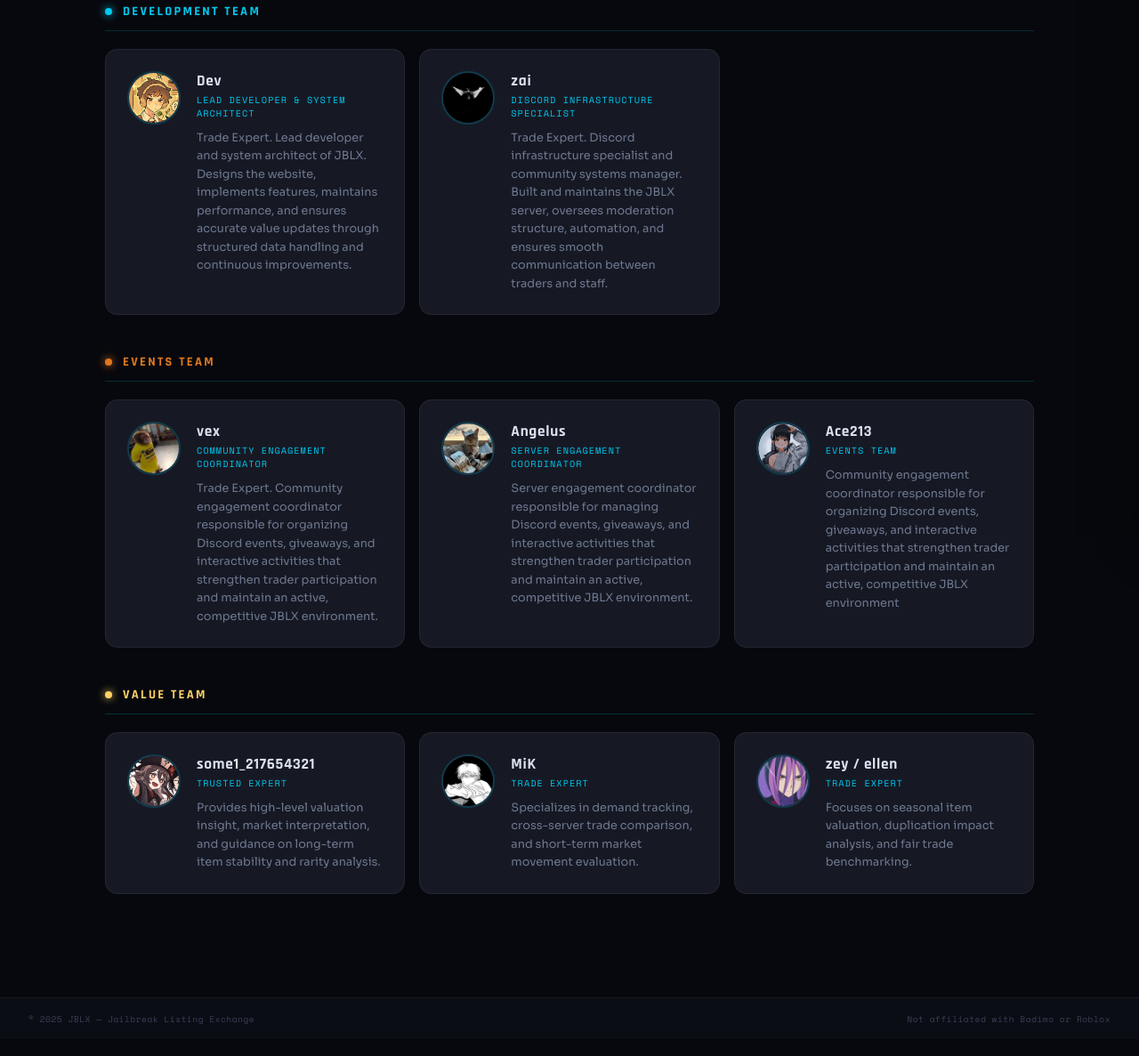
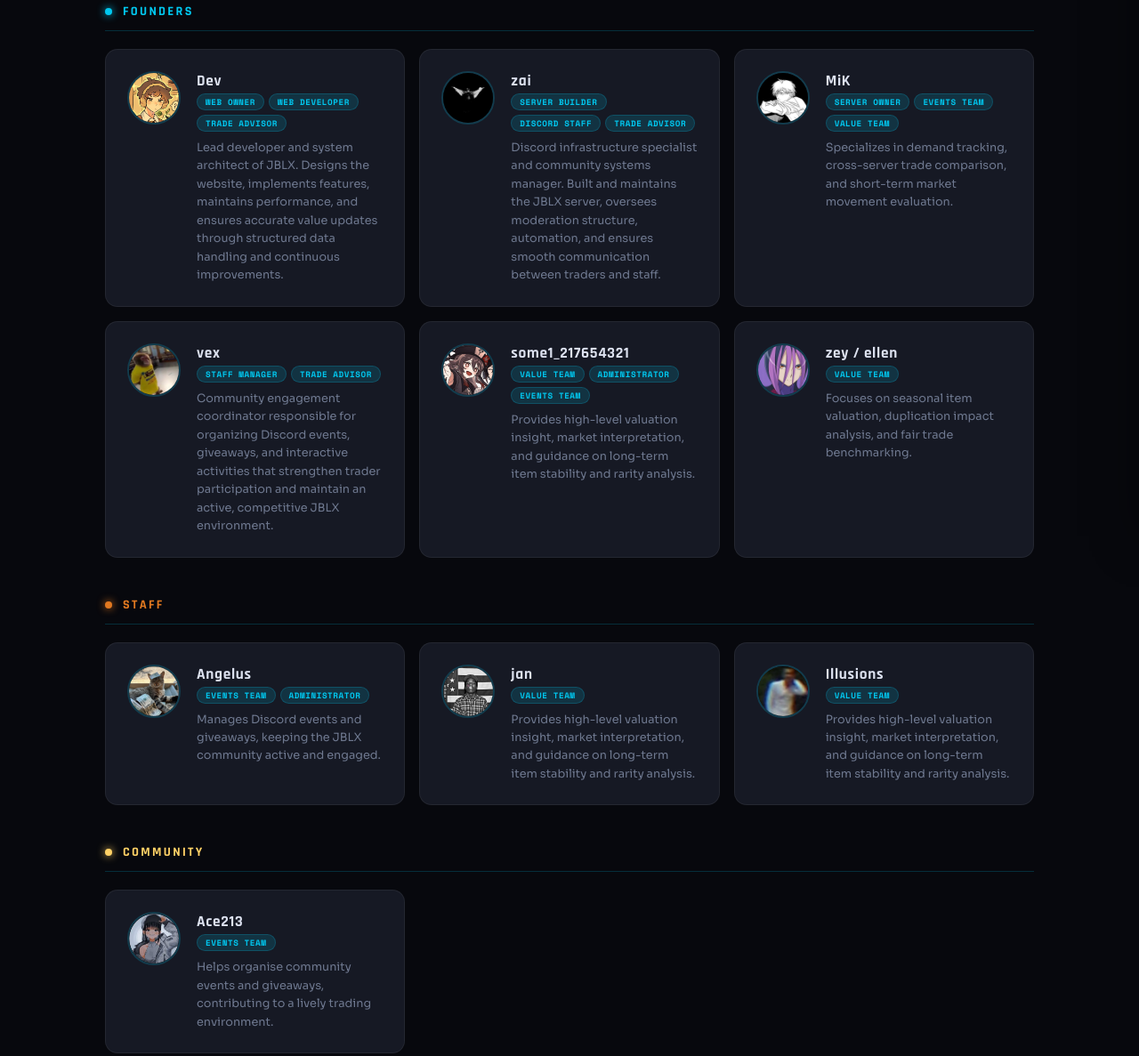
Before and after one commit to rieldevdex/projectjblx, a plain HTML site: page teams.html in a window 1280 px wide. Shown: the part 198-1385 px from the top of the page at 89% size. Drawn offline with nearby package versions, Linux system fonts and the light colour scheme.

Commit message:
Updated teams

```diff
--- a/teams.html
+++ b/teams.html
@@ -15,6 +15,29 @@
   <meta property="og:type" content="website" />
   <meta name="twitter:card" content="summary_large_image" />
   <meta name="theme-color" content="#00C8F0" />
+  <style>
+    .team-roles {
+      display: flex;
+      flex-wrap: wrap;
+      gap: 5px;
+      margin-bottom: 8px;
+    }
+    .role-pill {
+      display: inline-flex;
+      align-items: center;
+      padding: 2px 9px;
+      border-radius: 99px;
+      font-family: var(--font-mono);
+      font-size: 0.58rem;
+      font-weight: 700;
+      letter-spacing: 0.06em;
+      text-transform: uppercase;
+      color: var(--accent);
+      background: var(--accent-glow);
+      border: 1px solid var(--border-hi);
+      white-space: nowrap;
+    }
+  </style>
 </head>
 <body>
 
@@ -44,7 +67,7 @@
         <svg viewBox="0 0 24 24" fill="none" stroke="currentColor" stroke-width="2" stroke-linecap="round" stroke-linejoin="round" width="14" height="14"><path d="M17 21v-2a4 4 0 0 0-4-4H5a4 4 0 0 0-4 4v2"/><circle cx="9" cy="7" r="4"/><path d="M23 21v-2a4 4 0 0 0-3-3.87M16 3.13a4 4 0 0 1 0 7.75"/></svg>
         <span>Team</span>
       </a>
-      <a href="quiz.html" class="nav-link ">
+      <a href="quiz.html" class="nav-link">
         <svg viewBox="0 0 24 24" fill="none" stroke="currentColor" stroke-width="2" stroke-linecap="round" stroke-linejoin="round" width="14" height="14"><circle cx="12" cy="12" r="10"/><path d="M9.09 9a3 3 0 0 1 5.83 1c0 2-3 3-3 3"/><line x1="12" y1="17" x2="12.01" y2="17"/></svg>
         <span>Quiz</span>
       </a>
@@ -61,121 +84,174 @@
     <h1 class="teams-title">The JBLX Team</h1>
     <p class="teams-subtitle">The people who build, maintain and power the Jailbreak Listing Exchange.</p>
 
-    <!-- ── DEVELOPMENT TEAM ──────────────────────────────────── -->
-    <section class="team-section" style="animation-delay:0.1s">
+    <!-- ── FOUNDERS ───────────────────────────────────────────── -->
+    <section class="team-section" style="animation-delay:0.08s">
       <div class="team-section-header">
         <div class="team-section-icon"></div>
-        <h2 class="team-section-title">Development Team</h2>
+        <h2 class="team-section-title">Founders</h2>
       </div>
       <div class="team-grid">
 
-        <div class="team-card" style="animation-delay:0.12s">
+        <div class="team-card" style="animation-delay:0.10s">
           <div class="team-avatar">
             <img src="assets/team-photo/dev-photo.png" alt="Dev">
           </div>
           <div class="team-info">
             <div class="team-name">Dev</div>
-            <div class="team-role">Lead Developer &amp; System Architect</div>
-            <p class="team-desc">Trade Expert. Lead developer and system architect of JBLX. Designs the website, implements features, maintains performance, and ensures accurate value updates through structured data handling and continuous improvements.</p>
+            <div class="team-roles">
+              <span class="role-pill">Web Owner</span>
+              <span class="role-pill">Web Developer</span>
+              <span class="role-pill">Trade Advisor</span>
+            </div>
+            <p class="team-desc">Lead developer and system architect of JBLX. Designs the website, implements features, maintains performance, and ensures accurate value updates through structured data handling and continuous improvements.</p>
           </div>
         </div>
 
-        <div class="team-card" style="animation-delay:0.18s">
+        <div class="team-card" style="animation-delay:0.14s">
           <div class="team-avatar">
-            <img src="assets/team-photo/zai-photo.webp" alt="zai" style="background-color: black;">
+            <img src="assets/team-photo/zai-photo.webp" alt="zai" style="background-color:black;">
           </div>
           <div class="team-info">
             <div class="team-name">zai</div>
-            <div class="team-role">Discord Infrastructure Specialist</div>
-            <p class="team-desc">Trade Expert. Discord infrastructure specialist and community systems manager. Built and maintains the JBLX server, oversees moderation structure, automation, and ensures smooth communication between traders and staff.</p>
+            <div class="team-roles">
+              <span class="role-pill">Server Builder</span>
+              <span class="role-pill">Discord Staff</span>
+              <span class="role-pill">Trade Advisor</span>
+            </div>
+            <p class="team-desc">Discord infrastructure specialist and community systems manager. Built and maintains the JBLX server, oversees moderation structure, automation, and ensures smooth communication between traders and staff.</p>
+          </div>
+        </div>
+
+        <div class="team-card" style="animation-delay:0.30s">
+          <div class="team-avatar">
+            <img src="assets/team-photo/mik-photo.webp" alt="mik">
+          </div>
+          <div class="team-info">
+            <div class="team-name">MiK</div>
+            <div class="team-roles">
+              <span class="role-pill">Server Owner</span>
+              <span class="role-pill">Events Team</span>
+              <span class="role-pill">Value Team</span>
+            </div>
+            <p class="team-desc">Specializes in demand tracking, cross-server trade comparison, and short-term market movement evaluation.</p>
+          </div>
+        </div>
+
+        <div class="team-card" style="animation-delay:0.22s">
+          <div class="team-avatar">
+            <img src="assets/team-photo/vex-photo.webp" alt="vex">
+          </div>
+          <div class="team-info">
+            <div class="team-name">vex</div>
+            <div class="team-roles">
+              <span class="role-pill">Staff Manager</span>
+              <span class="role-pill">Trade Advisor</span>
+            </div>
+            <p class="team-desc">Community engagement coordinator responsible for organizing Discord events, giveaways, and interactive activities that strengthen trader participation and maintain an active, competitive JBLX environment.</p>
+          </div>
+        </div>
+
+        <div class="team-card" style="animation-delay:0.26s">
+          <div class="team-avatar">
+            <img src="assets/team-photo/some1-photo.webp" alt="some1">
+          </div>
+          <div class="team-info">
+            <div class="team-name">some1_217654321</div>
+            <div class="team-roles">
+              <span class="role-pill">Value Team</span>
+              <span class="role-pill">Administrator</span>
+              <span class="role-pill">Events Team</span>
+            </div>
+            <p class="team-desc">Provides high-level valuation insight, market interpretation, and guidance on long-term item stability and rarity analysis.</p>
+          </div>
+        </div>
+
+        <div class="team-card" style="animation-delay:0.44s">
+          <div class="team-avatar">
+            <img src="assets/team-photo/ellen-photo.webp" alt="zey">
+          </div>
+          <div class="team-info">
+            <div class="team-name">zey / ellen</div>
+            <div class="team-roles">
+              <span class="role-pill">Value Team</span>
+            </div>
+            <p class="team-desc">Focuses on seasonal item valuation, duplication impact analysis, and fair trade benchmarking.</p>
           </div>
         </div>
 
       </div>
     </section>
 
-    <!-- ── EVENTS TEAM ──────────────────────────────────── -->
-    <section class="team-section" style="animation-delay:0.22s">
+    <!-- ── STAFF ──────────────────────────────────────────────── -->
+    <section class="team-section" style="animation-delay:0.20s">
       <div class="team-section-header">
         <div class="team-section-icon" style="background:#e07820;box-shadow:0 0 10px #e07820;"></div>
-        <h2 class="team-section-title" style="color:#e07820;">Events Team</h2>
+        <h2 class="team-section-title" style="color:#e07820;">Staff</h2>
       </div>
       <div class="team-grid">
 
-        <div class="team-card" style="animation-delay:0.26s">
+        <div class="team-card" style="animation-delay:0.36s">
           <div class="team-avatar">
-            <img src="assets/team-photo/vex-photo.webp" alt="vex">
+            <img src="assets/team-photo/angelus-photo.webp" alt="angelus">
           </div>
           <div class="team-info">
-            <div class="team-name">vex</div>
-            <div class="team-role">Community Engagement Coordinator</div>
-            <p class="team-desc">Trade Expert. Community engagement coordinator responsible for organizing Discord events, giveaways, and interactive activities that strengthen trader participation and maintain an active, competitive JBLX environment.</p>
+            <div class="team-name">Angelus</div>
+            <div class="team-roles">
+              <span class="role-pill">Events Team</span>
+              <span class="role-pill">Administrator</span>
+            </div>
+            <p class="team-desc">Manages Discord events and giveaways, keeping the JBLX community active and engaged.</p>
           </div>
         </div>
 
         <div class="team-card" style="animation-delay:0.26s">
           <div class="team-avatar">
-            <img src="assets/team-photo/angelus-photo.webp" alt="angelus">
+            <img src="assets/team-photo/jan-photo.webp" alt="some1">
           </div>
           <div class="team-info">
-            <div class="team-name">Angelus</div>
-            <div class="team-role">Server Engagement Coordinator</div>
-            <p class="team-desc">Server engagement coordinator responsible for managing Discord events, giveaways, and interactive activities that strengthen trader participation and maintain an active, competitive JBLX environment.</p>
+            <div class="team-name">jan</div>
+            <div class="team-roles">
+              <span class="role-pill">Value Team</span>
+            </div>
+            <p class="team-desc">Provides high-level valuation insight, market interpretation, and guidance on long-term item stability and rarity analysis.</p>
           </div>
         </div>
 
-        <div class="team-card" style="animation-delay:0.48s">
+        <div class="team-card" style="animation-delay:0.26s">
+          <div class="team-avatar">
+            <img src="assets/team-photo/illusion-photo.webp" alt="some1">
+          </div>
+          <div class="team-info">
+            <div class="team-name">Illusions</div>
+            <div class="team-roles">
+              <span class="role-pill">Value Team</span>
+            </div>
+            <p class="team-desc">Provides high-level valuation insight, market interpretation, and guidance on long-term item stability and rarity analysis.</p>
+          </div>
+        </div>
+
+
+      </div>
+    </section>
+
+    <!-- ── COMMUNITY ──────────────────────────────────────────── -->
+    <section class="team-section" style="animation-delay:0.34s">
+      <div class="team-section-header">
+        <div class="team-section-icon" style="background:#ffd166;box-shadow:0 0 10px #ffd166;"></div>
+        <h2 class="team-section-title" style="color:#ffd166;">Community</h2>
+      </div>
+      <div class="team-grid">
+
+        <div class="team-card" style="animation-delay:0.40s">
           <div class="team-avatar">
             <img src="assets/team-photo/ace213-photo.webp" alt="ace213">
           </div>
           <div class="team-info">
             <div class="team-name">Ace213</div>
-            <div class="team-role">Events Team</div>
-            <p class="team-desc">Community engagement coordinator responsible for organizing Discord events, giveaways, and interactive activities that strengthen trader participation and maintain an active, competitive JBLX environment</p>
-          </div>
-        </div>
-
-      </div>
-    </section>
-
-    <!-- ── VALUE TEAM ───────────────────────────────────── -->
-    <section class="team-section" style="animation-delay:0.3s">
-      <div class="team-section-header">
-        <div class="team-section-icon" style="background:#ffd166;box-shadow:0 0 10px #ffd166;"></div>
-        <h2 class="team-section-title" style="color:#ffd166;">Value Team</h2>
-      </div>
-      <div class="team-grid">
-
-        <div class="team-card" style="animation-delay:0.33s">
-          <div class="team-avatar">
-            <img src="assets/team-photo/some1-photo.webp" alt="some1">
-          </div>
-          <div class="team-info">
-            <div class="team-name">some1_217654321</div>
-            <div class="team-role">Trusted Expert</div>
-            <p class="team-desc">Provides high-level valuation insight, market interpretation, and guidance on long-term item stability and rarity analysis.</p>
-          </div>
-        </div>
-
-        <div class="team-card" style="animation-delay:0.38s">
-          <div class="team-avatar">
-            <img src="assets/team-photo/mik-photo.webp" alt="mik">
-          </div>
-          <div class="team-info">
-            <div class="team-name">MiK</div>
-            <div class="team-role">Trade Expert</div>
-            <p class="team-desc">Specializes in demand tracking, cross-server trade comparison, and short-term market movement evaluation.</p>
-          </div>
-        </div>
-
-        <div class="team-card" style="animation-delay:0.43s">
-          <div class="team-avatar">
-            <img src="assets/team-photo/ellen-photo.webp" alt="zey">
-          </div>
-          <div class="team-info">
-            <div class="team-name">zey / ellen</div>
-            <div class="team-role">Trade Expert</div>
-            <p class="team-desc">Focuses on seasonal item valuation, duplication impact analysis, and fair trade benchmarking.</p>
+            <div class="team-roles">
+              <span class="role-pill">Events Team</span>
+            </div>
+            <p class="team-desc">Helps organise community events and giveaways, contributing to a lively trading environment.</p>
           </div>
         </div>
 
@@ -188,6 +264,7 @@
     <span>© 2025 JBLX — Jailbreak Listing Exchange</span>
     <span>Not affiliated with Badimo or Roblox</span>
   </footer>
+
   <script src="js/mobile-nav.js"></script>
 </body>
 </html>
```
Also changed, not shown: assets/team-photo/illusion-photo.webp (added), assets/team-photo/jan-photo.webp (added).
